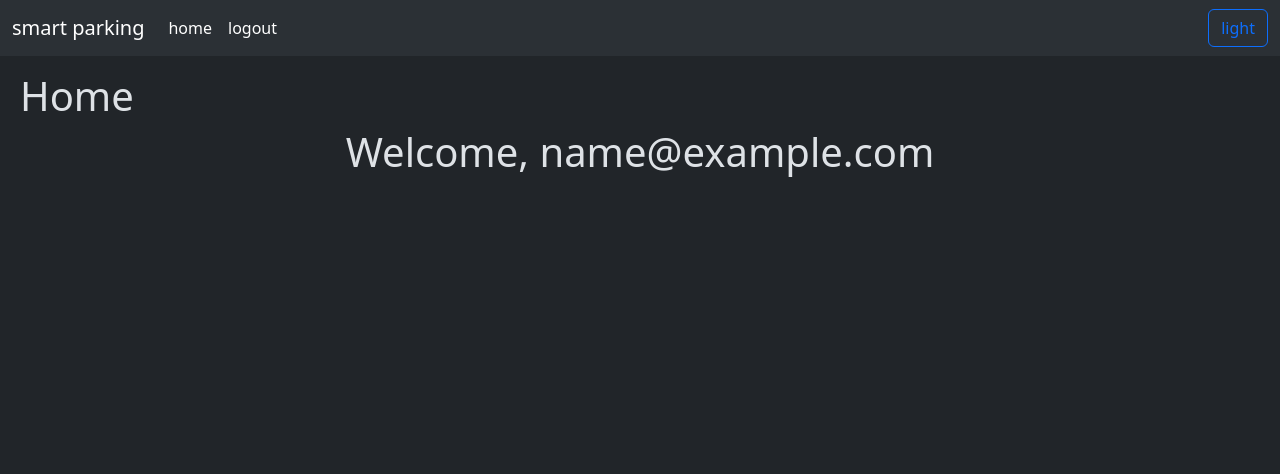
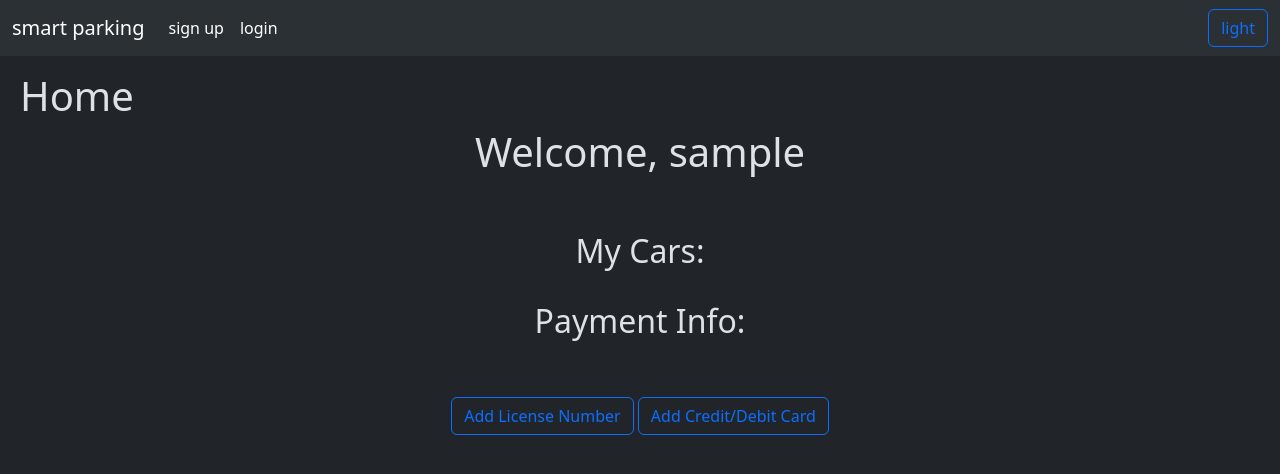
Before and after one commit to benmelville/SmartParking, a Flask app: page / in a window 1280 px wide. Shown: the top 474 px of the page. Run offline with Flask 3, Linux system fonts and the light colour scheme; the visitor is signed in with stand-in values (Sample User, id 1).

Commit message:
added new stuff to home

```diff
--- a/app.py
+++ b/app.py
@@ -26,16 +26,16 @@
 
 @app.route('/')
 def home():
-    if "user_email" in session:
-        print("email exists")
-        return render_template("home.html", user=session["user_email"])
+    if "username" in session:
+        print("name exists")
+        return render_template("home.html", user=session["username"])
     else:
         return redirect(url_for('login'))
 
 
 @app.route('/login', methods=['POST', 'GET'])
 def login():
-    if "user_email" in session:
+    if "username" in session:
         return redirect(url_for("home"))
 
     if request.method == "POST":
@@ -44,7 +44,14 @@
         user_password = request.form["password"]
         try:
             auth.sign_in_with_email_and_password(email=user_email, password=user_password)
-            session["user_email"] = user_email
+
+            accounts = db.child("accounts").get().val()
+            username = ""
+            for name, account_info in accounts.items():
+                if account_info['email'] == user_email:
+                    username = name
+
+            session["username"] = username
             return redirect(url_for("home"))
         except:
             flash("Incorrect Username or Password", "error")
@@ -64,7 +71,7 @@
 @app.route('/logout')
 def logout():
     # session.permanent = False
-    session.pop("user_email", None)
+    session.pop("username", None)
     session.clear()
     return redirect(url_for("login"))
 
@@ -111,7 +118,7 @@
 
             return redirect(url_for("signup"))
 
-        db.child("accounts").child(username).set({"email": user_email})
+        db.child("accounts").child(username).set({"email": user_email, "username": username})
         flash(f"{username}, your account has been created!")
         return redirect(url_for("login"))
 
--- a/templates/home.html
+++ b/templates/home.html
@@ -4,6 +4,16 @@
 
 {% block content %}
     <h1 style="text-align: center;">Welcome, {{ user }}</h1>
+    <br><br>
+    <h2 style="text-align: center;">My Cars:</h2>
+    <br>
+    <h2 style="text-align: center;">Payment Info:</h2>
+    <br><br>
 
-
+    <div class="d-flex justify-content-center align-items-center">
+        <span>
+            <label class="btn btn-outline-primary" for="btn-check-outlined">Add License Number</label>
+            <label class="btn btn-outline-primary" for="btn-check-outlined">Add Credit/Debit Card</label>
+        </span>
+    </div>
 {%  endblock %}
```
